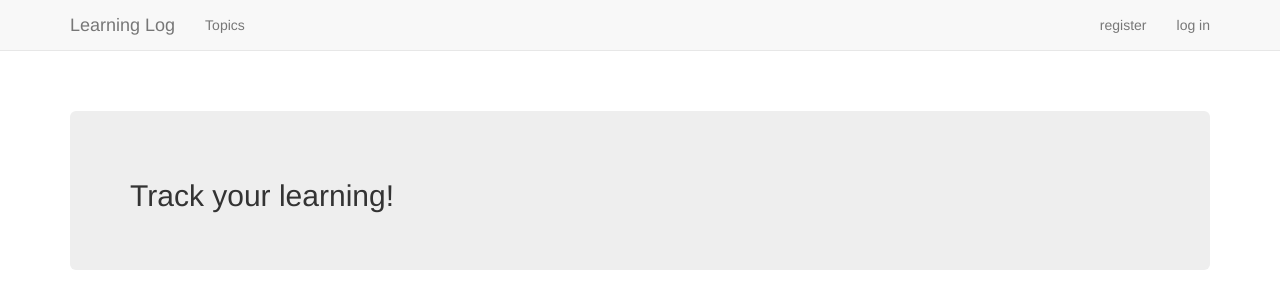
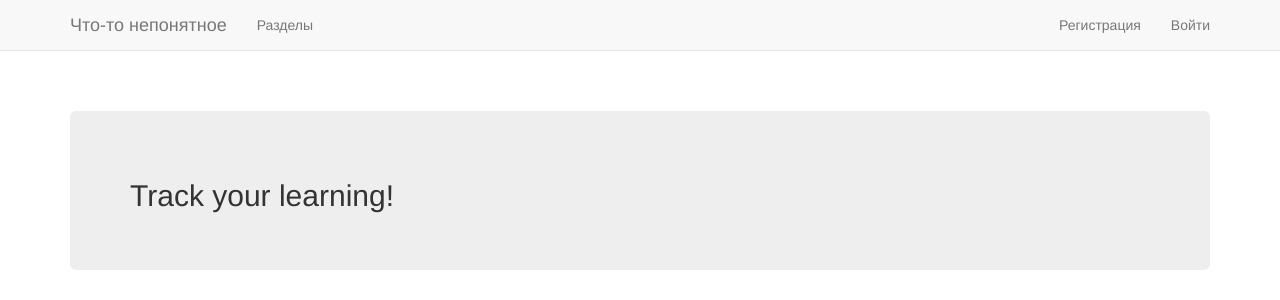
Before and after one commit to MeetchK/Bott, a Django app: page / in a window 1280 px wide. Shown: the top 300 px of the page. Run offline with Django 3.2, Linux system fonts and the light colour scheme; some libraries are stand-ins or nearby versions.

Commit message:
Russian main

```diff
--- a/learning_logs/templates/learning_logs/base.html
+++ b/learning_logs/templates/learning_logs/base.html
@@ -1,7 +1,7 @@
 {% load bootstrap3 %}
 
 <!DOCTYPE html>
-<html lang ="en">
+<html lang ="ru">
     <head>
         <meta charset="utf-8">
         <meta http-equiv="X-UA-Compatible" content="IE=edge">
@@ -23,21 +23,21 @@
                             aria-expanded="false" aria-controls="navbar">
                     </button>
                     <a class="navbar-brand" href="{% url 'learning_logs:index' %}">
-                        Learning Log
+                        Что-то непонятное
                     </a>
                 </div>
                 <div id="navbar" class="navbar-collapse collapse">
                     <ul class="nav navbar-nav">
-                        <li><a href="{% url 'learning_logs:topics' %}">Topics</a></li>
+                        <li><a href="{% url 'learning_logs:topics' %}">Разделы</a></li>
                     </ul>
 
                     <ul class="nav navbar-nav navbar-right">
                         {% if user.is_authenticated %}
-                        <li><a>Hello, {{ user.username }}!</a></li>
-                        <li><a href="{% url 'users:logout' %}">log out</a></li>
+                        <li><a>Привет, {{ user.username }}!</a></li>
+                        <li><a href="{% url 'users:logout' %}">Выйти</a></li>
                         {% else %}
-                        <li><a href="{% url 'users:register' %}">register</a></li>
-                        <li><a href="{% url 'users:login' %}">log in</a></li>
+                        <li><a href="{% url 'users:register' %}">Регистрация</a></li>
+                        <li><a href="{% url 'users:login' %}">Войти</a></li>
                         {% endif %}
                     </ul>
                 </div><!--/.nav-collapse -->
```
